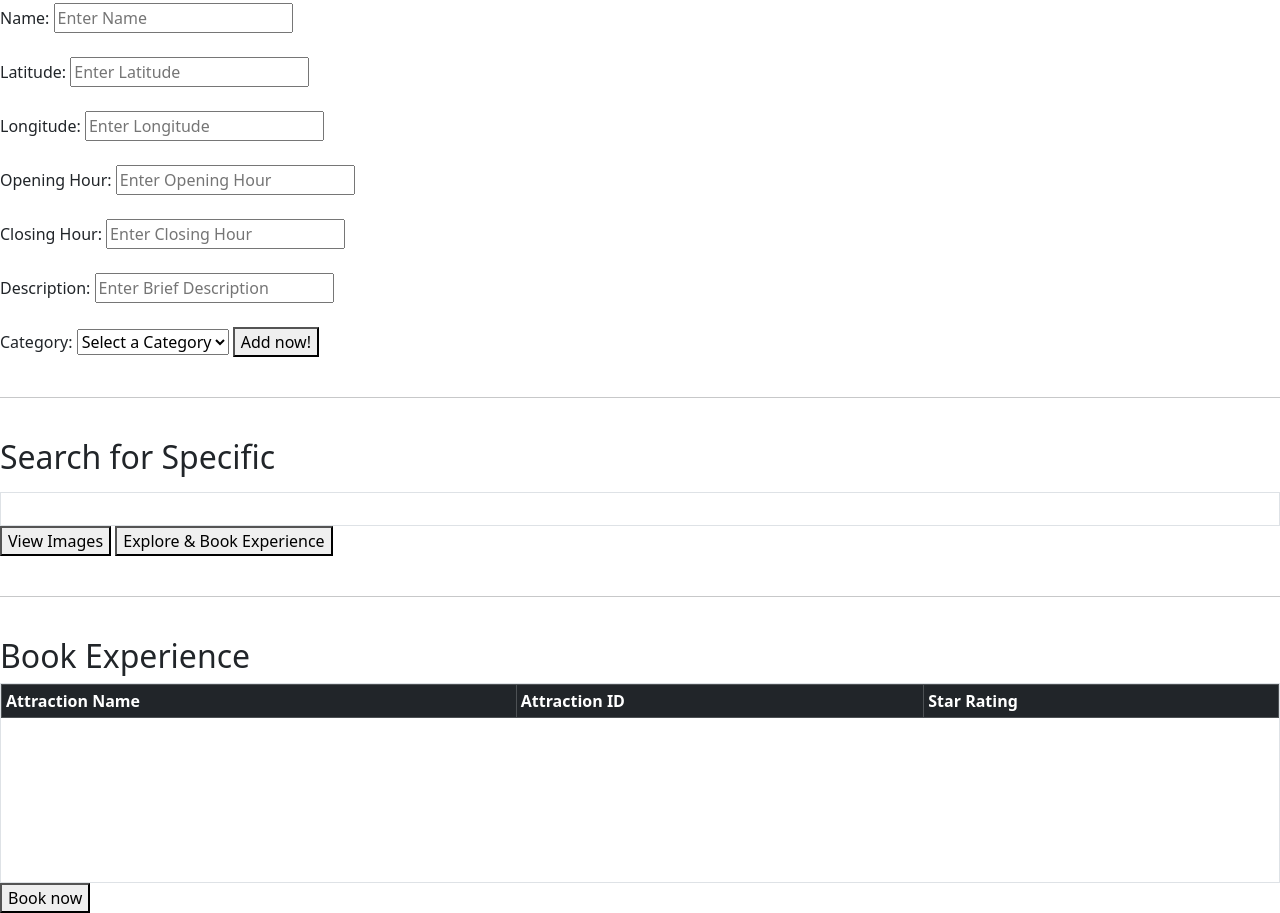
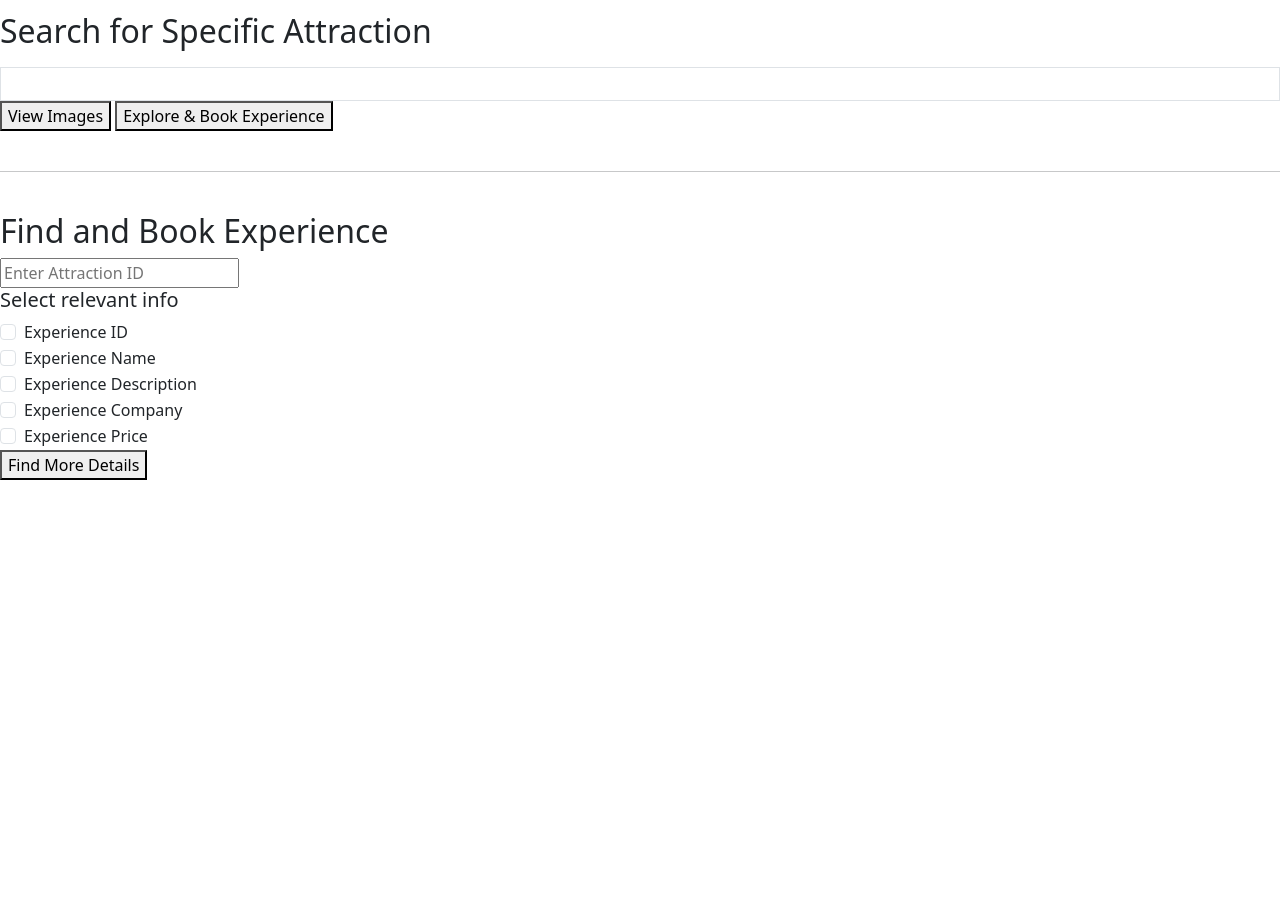
Before and after one commit to CCWebb14/Attraction-Advisor, a website: page Node_Project/public/index.html in a window 1280 px wide. Shown: the part 1372-2285 px from the top of the page. After the commit the page ends 1852 px from the top, so only its background shows below. Drawn offline with nearby package versions, Linux system fonts and the light colour scheme; no server answers.

Commit message:
added projection options and started on nav

```diff
--- a/Node_Project/public/index.html
+++ b/Node_Project/public/index.html
@@ -8,7 +8,7 @@
     <link href="https://cdn.jsdelivr.net/npm/bootstrap@5.3.3/dist/css/bootstrap.min.css" rel="stylesheet"
         integrity="sha384-QWTKZyjpPEjISv5WaRU9OFeRpok6YctnYmDr5pNlyT2bRjXh0JMhjY6hW+ALEwIH" crossorigin="anonymous">
     <style>
-        #attractionresultstable, #experiencetable {
+        #attractionresultstable {
             min-height: 200px;
             max-height: 200px;
             overflow-y: auto;
@@ -45,6 +45,22 @@
 
     <!-- <br>
     <hr><br> ========================================================================= -->
+
+    <!-- Navbar adapted from bootstrap https://getbootstrap.com/docs/4.0/components/navbar/-->
+    <nav class="navbar navbar-expand-lg navbar-light bg-light">
+        <a class="navbar-brand">Attraction Advisor</a>
+
+        <div class="collapse navbar-collapse" id="navbarSupportedContent">
+            <ul class="navbar-nav mr-auto">
+                <li class="nav-item">
+                    <a class="nav-link" href="#">Test1</a>
+                </li>
+                <li class="nav-item">
+                    <a class="nav-link" href="#">Test2</a>
+                </li>
+            </ul>
+        </div>
+    </nav>
 
     <h1 class="text-primary text-center mt-5">Welcome to Attraction Advisor</h1>
 
@@ -87,13 +103,13 @@
     <button id="resetDemotable" onclick="repopulatedata()"> Repopulate data</button> <br>
     <button id="countResults" onclick="countAttractions()"> Count attractions</button>
 
-    <!-- A placeholder to display messages related to the reset operation. -->
-    <div id="resetResultMsg"></div>
-
     <br>
     <hr><br> <!-- ========================================================================= -->
-    <h2> Update Attraciton</h2>
 
+    <div class="attractionContainer">
+        <div class="row">
+            <div class="col-md-6">
+                <h2> Update Attraction</h2>
                 <form id="updateattractiontable">
                     ID: <input type="text" id="idModify" placeholder="Enter ID to Modify" maxlength="20" required> <br><br>
                     NewName: <input type="text" id="newinsertName" placeholder="Enter New Name" maxlength="20" required> <br><br>
@@ -114,10 +130,9 @@
                     </select>
                 </form>
                 <button id="updateAttraction" onclick="updateAttraction()"> Update attraction</button>
+            </div>
 
-
-    <hr><br> <!-- ========================================================================= -->
-
+            <div class="col-md-6">
                 <h2> Add New Attraction </h2>
                 <form id="insertattractiontable">
                     Name: <input type="text" id="insertName" placeholder="Enter Name" maxlength="20" required> <br><br>
@@ -136,15 +151,16 @@
                         <option value="Theater">Theater</option>
                         <option value="Other">Other</option>
                     </select>
-
+                </form>
                 <button type="submit" id="newAttractionSubmit" onclick="addNewAttractionSubmit()"> Add now! </button> <br>
-    </form>
-    <div id="insertResultMsg"></div>
+            </div>
+        </div>
+    </div>
 
     <br>
     <hr><br> <!-- ========================================================================= -->
 
-    <h2> Search for Specific </h2>
+    <h2> Search for Specific Attraction</h2>
     <div id="attractionDetails" class="border p-3 mt-3">
 
     </div>
@@ -154,19 +170,42 @@
     <br>
     <hr><br> <!-- ========================================================================= -->
 
-    <h2> Book Experience </h2>
-    <div id="experiencetable">
-        <table class="table table-bordered table-hover table-sm">
-            <thead class="table-dark">
-                <tr>
-                    <th>Attraction Name</th>
-                    <th>Attraction ID</th>
-                    <th>Star Rating</th>
-                </tr>
-            </thead>
-        </table>
+    <h2> Find and Book Experience </h2>
+    <div id="experienceFilter">
+        <form>
+            <div class="form-group">
+                <input type="text" id="filterAttractionExperience" placeholder="Enter Attraction ID" required>
             </div>
-    <button type="button"> Book now</button>
+            <h5>Select relevant info</h5>
+            <div class="form-check">
+                <input class="form-check-input" type="checkbox" value="" id="experienceID">
+                <label class="form-check-label" for="experienceID"> Experience ID</label>
+            </div>
+
+            <div class="form-check">
+                <input class="form-check-input" type="checkbox" value="" id="experienceName">
+                <label class="form-check-label" for="experienceName"> Experience Name</label>
+            </div>
+
+            <div class="form-check">
+                <input class="form-check-input" type="checkbox" value="" id="experienceDescription">
+                <label class="form-check-label" for="experienceDescription"> Experience Description</label>
+            </div>
+
+            <div class="form-check">
+                <input class="form-check-input" type="checkbox" value="" id="experienceCompany">
+                <label class="form-check-label" for="experienceCompany"> Experience Company</label>
+            </div>
+
+            <div class="form-check">
+                <input class="form-check-input" type="checkbox" value="" id="experiencePrice">
+                <label class="form-check-label" for="experiencePrice"> Experience Price</label>
+            </div>
+
+            <button type="button"> Find More Details</button>
+
+        </form>
+    </div>
 
     <!-- ===================================================================================== -->
     <!-- External JavaScript file that contains the functionality/logic for the operations above. -->
```
Lines whose indentation alone changed are shown as unchanged.
